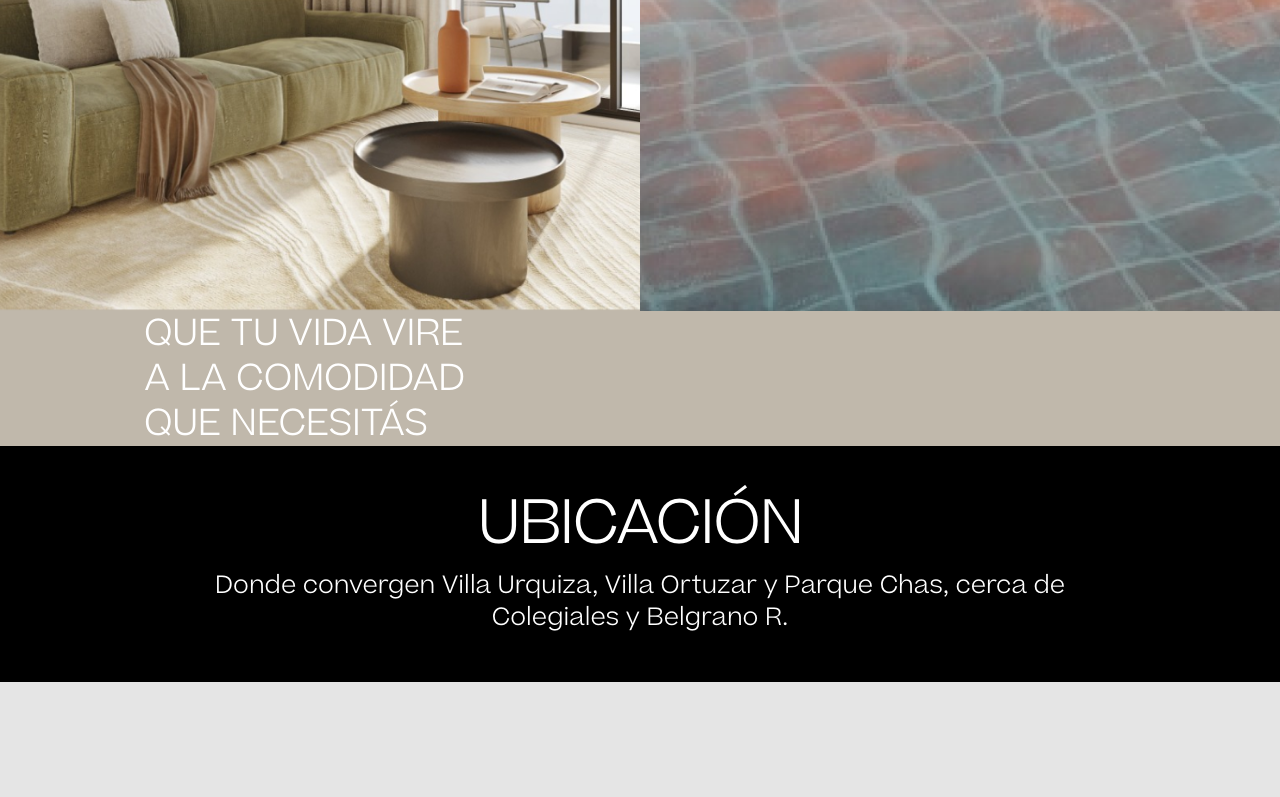
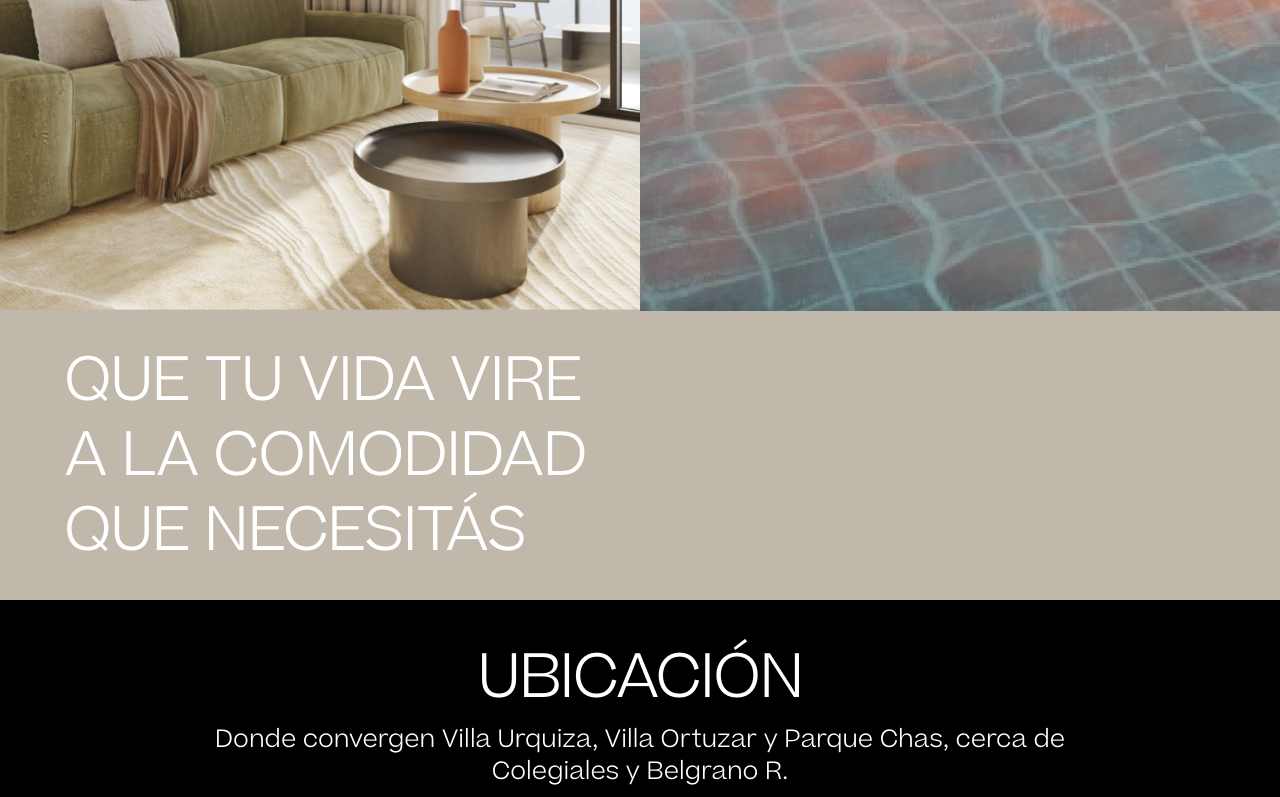
Before and after one commit to i9-9/vira, a Next.js app: page / in a window 1280 px wide. Shown: the part 425-1222 px from the top of the page. Built offline with nearby package versions, Linux system fonts and the light colour scheme.

Commit message:
hero fix

```diff
--- a/src/components/HeroSection.tsx
+++ b/src/components/HeroSection.tsx
@@ -35,8 +35,12 @@ export function HeroSection() {
           />
         </div>
       </div>
-      <div className="max-w-5xl mx-auto px-4 mt-0">
-        <h1 className="text-2xl md:text-4xl font-light text-white leading-tight font-sans uppercase tracking-tight mb-0 text-left" style={{letterSpacing: '-0.01em', fontFamily: 'Beatrice, Arial, sans-serif', fontWeight: 300}}>
+      {/* Texto destacado full width */}
+      <div className="w-full bg-[#c0b8ab] px-0 py-8">
+        <h1
+          className="text-3xl md:text-6xl font-light text-white uppercase leading-tight tracking-tight text-left px-6 md:px-16"
+          style={{ fontFamily: 'Beatrice, Arial, sans-serif', fontWeight: 300 }}
+        >
           QUE TU VIDA VIRE<br />A LA COMODIDAD<br />QUE NECESITÁS
         </h1>
       </div>
```
